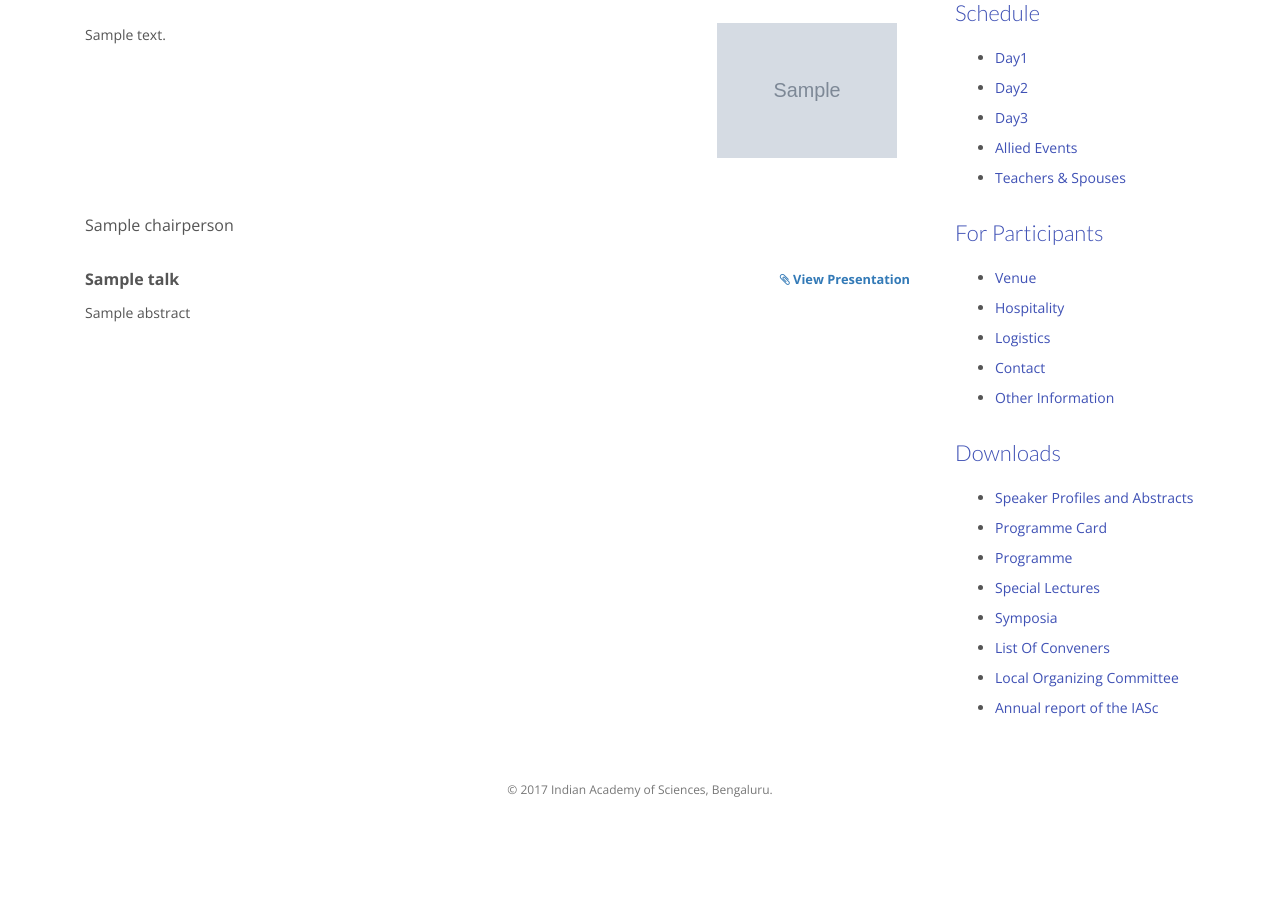
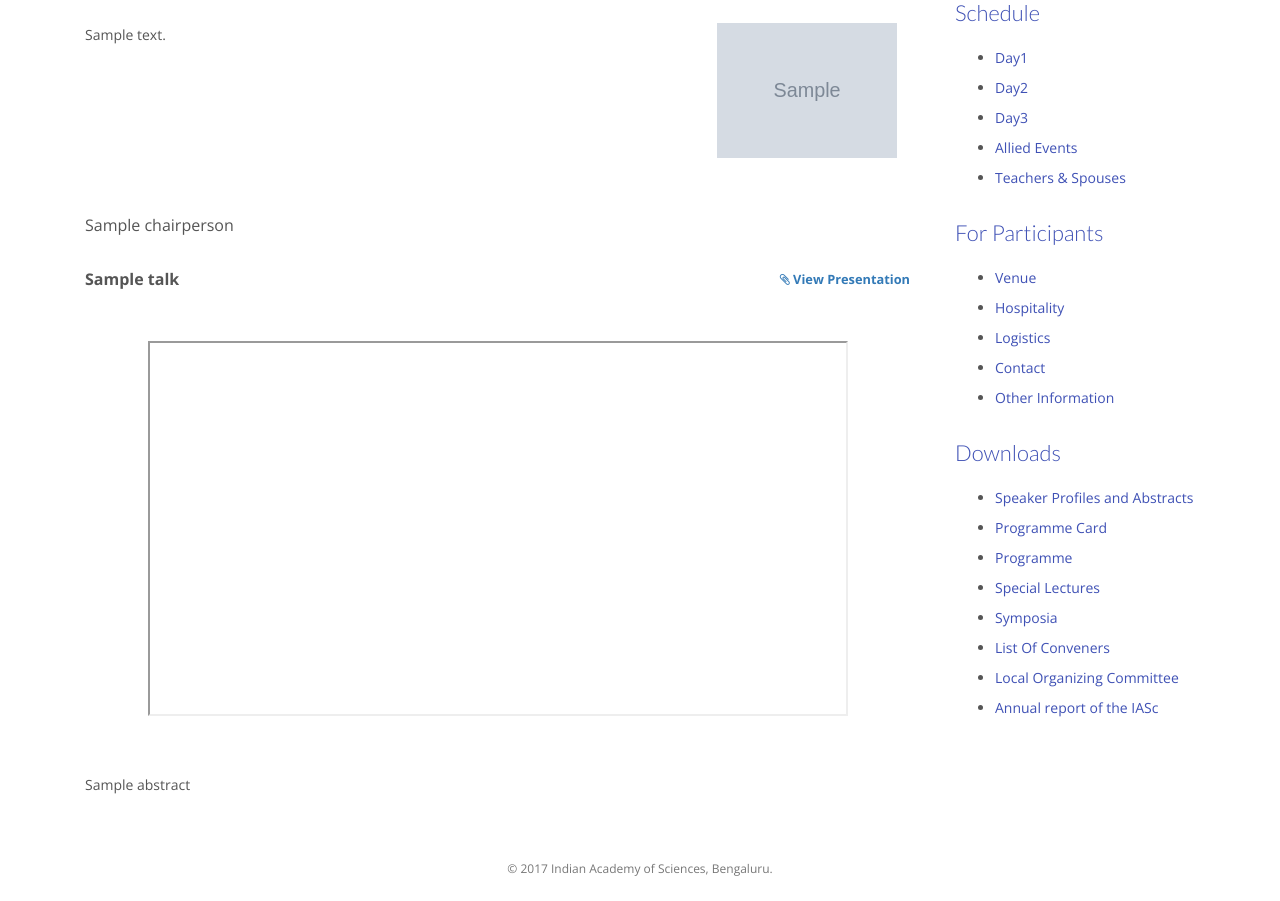
Before and after one commit to SrirangaDigital/ias83-conf, a PHP site: the page made by application/views/describe/profile.php in a window 1280 px wide. Shown: the part 302-1203 px from the top of the page. Before the commit the page ends 1099 px from the top, so only its background shows below. Run offline with PHP 8.4, Linux system fonts and the light colour scheme; the template is opened without the code that fills it: most values are stand-ins (such as "Sample title", 1, 10 or a date in 2020); grey boxes marked "Sample" are stand-in pictures; some libraries are stand-ins or nearby versions.

Commit message:
YouTube video embaded

```diff
--- a/application/models/describeModel.php
+++ b/application/models/describeModel.php
@@ -9,7 +9,7 @@ class describeModel extends Model {
 
 	public function getProfileDetails($id){
 
-		$baseUrl = 'http://www.ias.ac.in/ias-cms/public/data/meetings/AM2017/';
+		$baseUrl = 'http://192.168.1.101/ias-cms/public/data/meetings/AM2017/';
 		$url = $baseUrl . $id . '/index.json';
 		$photoUrl = $baseUrl . $id . '/profile.jpg';
 
--- a/application/views/describe/profile.php
+++ b/application/views/describe/profile.php
@@ -26,14 +26,19 @@
                 <p class="title">
                     <?= $data->talk->title ?>
 <?php if(isset($data->externalLink->presentation)) { ?>
-                    <span class="presentation">
-                        <a target="_blank" title="Click here to see the presentation" href="<?=$data->externalLink->presentation?>"><i class="fa fa-paperclip"></i> View Presentation</a>
+                    <span class="presentation text-right">
+                        <a target="_blank" title="Click here to see the presentation" href="<?=BASE_URL?>show/presentation/<?=$data->talk->id?>"><i class="fa fa-paperclip"></i> View Presentation</a>
                     </span>
 <?php } ?>
                 </p>
-                <p class="abstract">
+<?php if(isset($data->externalLink->youtube)) { ?>
+                    <div class="youtube text-center gap-above"><iframe src="<?=$data->externalLink->youtube?>"></iframe></div>
+<?php } ?>
+
+                <p class="abstract gap-above">
                     <?= $data->talk->abstract ?>
                 </p>
+
             </div>
         </div>
         <div class="col-md-3 sidebar">
--- a/public/css/general.css
+++ b/public/css/general.css
@@ -499,3 +499,7 @@ img.full-width-image{
 .gallerySidebar li a.active{
 	color: #e5ae47;
 }
+.youtube iframe{
+	width: 700px;
+	height: 375px;
+}
```
Also changed, not shown: .htaccess.
